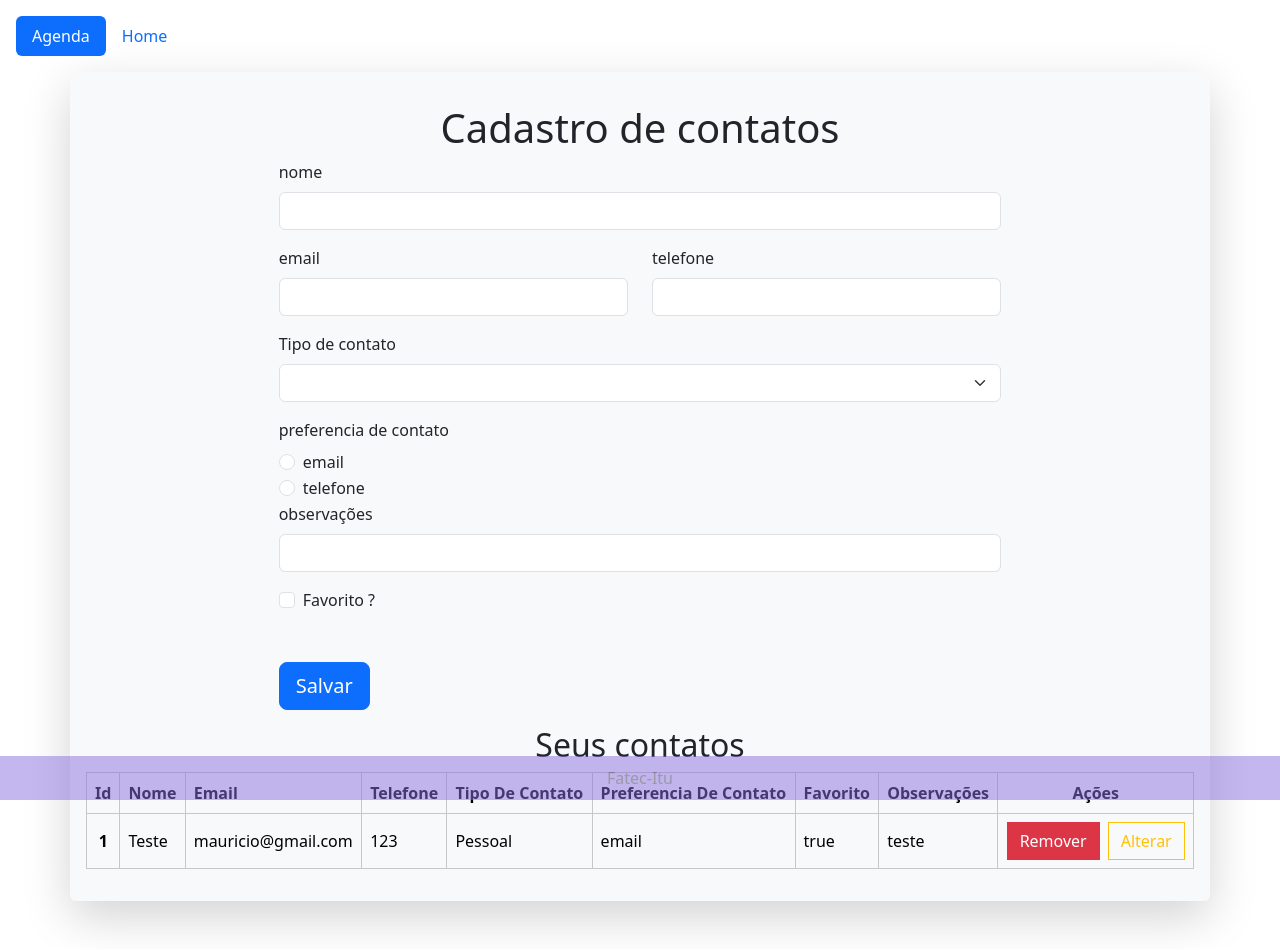
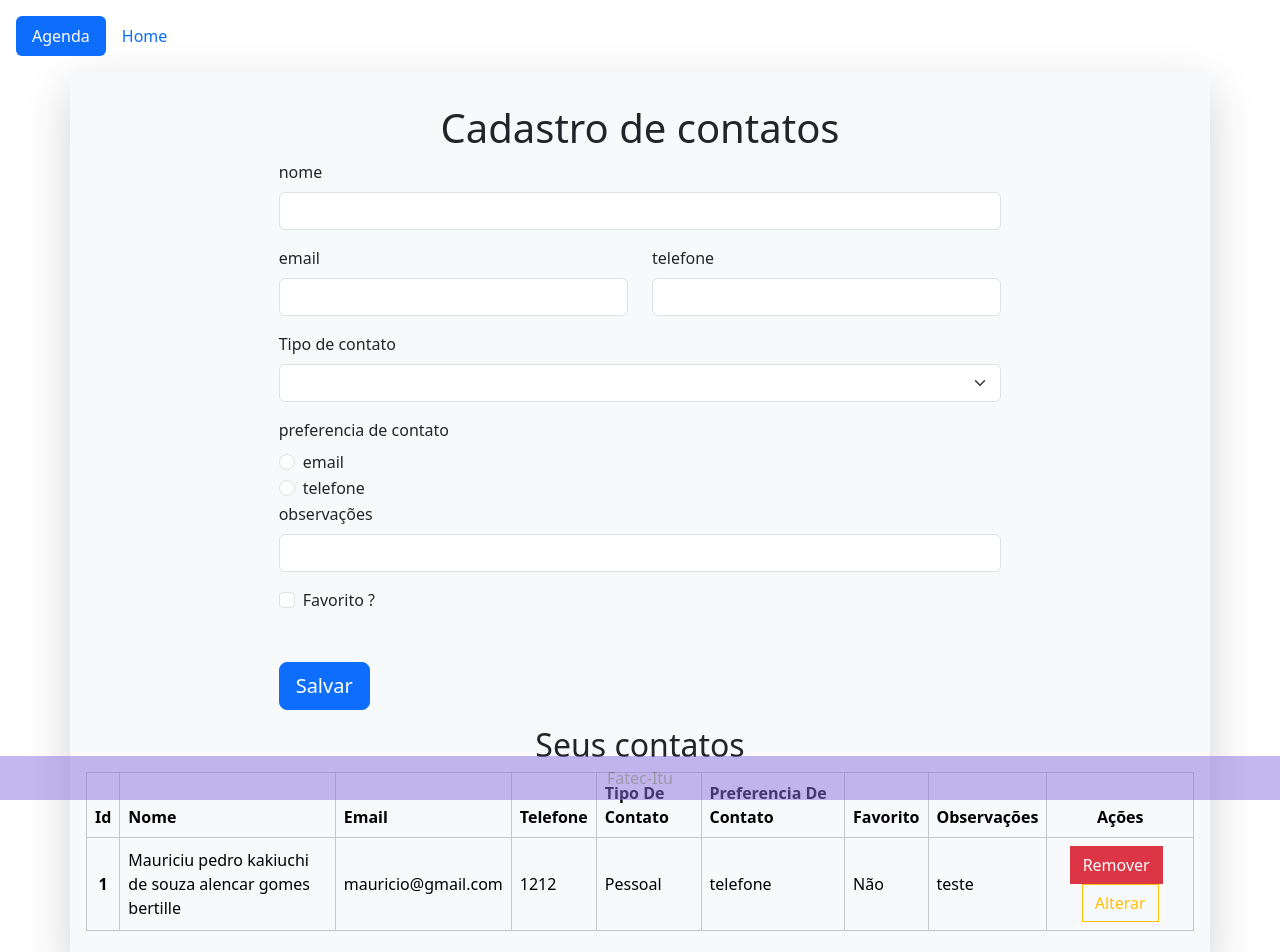
Before and after one commit to GabeOlivver/ProjetoFinalFrontEnd, an Angular app: page /agenda in a window 1280 px wide. Shown: the top 952 px of the page. Built offline with nearby package versions, Linux system fonts and the light colour scheme; data requests are answered from the project's data file.

Commit message:
commit 8 - correções nos serviços

```diff
--- a/db.json
+++ b/db.json
@@ -2,13 +2,13 @@
   "contatos": [
     {
       "id": 1,
-      "nome": "Teste",
+      "nome": "Mauriciu pedro kakiuchi de souza alencar gomes bertille",
       "email": "mauricio@gmail.com",
-      "telefone": "123",
+      "telefone": "1212",
       "tipoContato": "Pessoal",
-      "preferenciaContato": "email",
+      "preferenciaContato": "telefone",
       "observacoes": "teste",
-      "confirmacao": true
+      "confirmacao": false
     }
   ]
 }
--- a/src/app/agenda/agenda.component.html
+++ b/src/app/agenda/agenda.component.html
@@ -80,11 +80,11 @@
             <td>{{c.telefone}}</td>
             <td>{{c.tipoContato}}</td>
             <td>{{c.preferenciaContato}}</td>
-            <td>{{c.confirmacao}}</td>
+            <td>{{c.confirmacao ? 'Sim' : 'Não'}}</td>
             <td>{{c.observacoes}}</td>
             <td class="text-center">
-                <button class="btn btn-danger rounded-0 me-2" >Remover</button>
-                <button class="btn btn-outline-warning rounded-0">Alterar</button>
+                <button class="btn btn-danger rounded-0 me-2" (click)="delete(c)" >Remover</button>
+                <button class="btn btn-outline-warning rounded-0" (click)="edit(c)">Alterar</button>
             </td>
           </tr>
         </tbody>
--- a/src/app/agenda/agenda.component.ts
+++ b/src/app/agenda/agenda.component.ts
@@ -39,7 +39,7 @@ export class AgendaComponent implements OnInit {
 
   save(){
     if(this.isEditing){
-      this.service.save(this.formGroupContato.value).subscribe({
+      this.service.update(this.formGroupContato.value).subscribe({
         next: () => {
           this.loadContatos();
           this.isEditing = false;
@@ -56,7 +56,7 @@ export class AgendaComponent implements OnInit {
     }
   }
 
-  delete(contato:Contato){
+  delete(contato: Contato){
     this.service.delete(contato).subscribe({
       next: () => this.loadContatos()
     })
```
